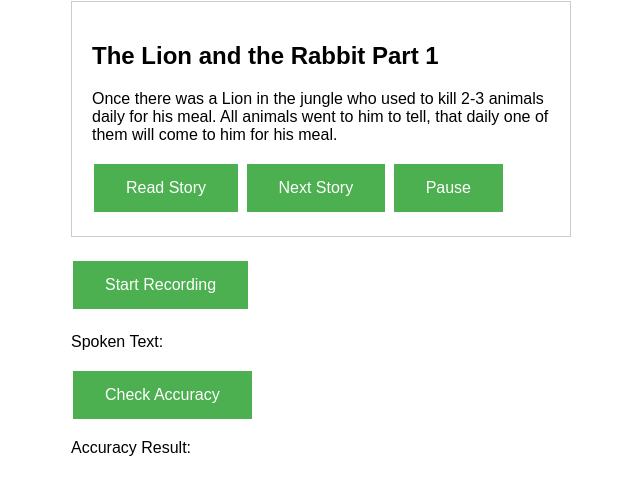
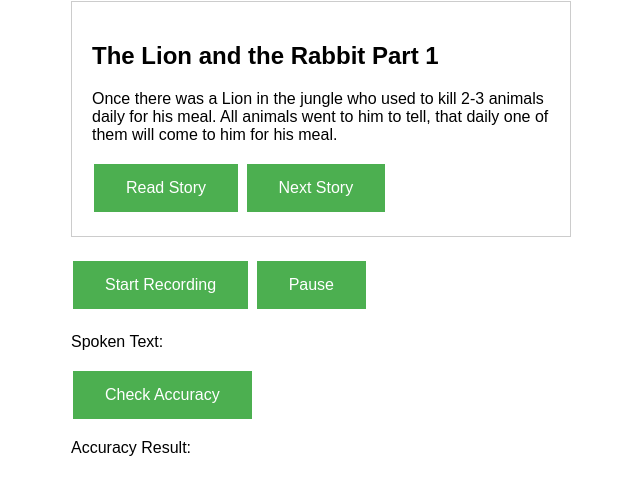
Before and after one commit to Nolvos/task6, a plain HTML site: page index.html in a window 1280 px wide. Shown: the part 79-574 px from the top of the page, without its empty margins (319-959 px from the left). Drawn offline with Linux system fonts and the light colour scheme.

Commit message:
Update index.html

```diff
--- a/index.html
+++ b/index.html
@@ -16,13 +16,11 @@
       <p id="story-content"></p>
       <button onclick="readStory()">Read Story</button>
       <button onclick="displayNextStory()">Next Story</button>
-
-       <!-- Add the "Pause/Continue" button here -->
-  <button id="pauseContinueRecording" onclick="toggleRecognition()">Pause</button>
     </div>
 
     <!-- Open Mic feature -->
     <button id="startRecording">Start Recording</button>
+    <button id="pauseContinueRecording">Pause</button>
     <p id="spokenText">Spoken Text: </p>
 
     <!-- Check Accuracy button -->
```
